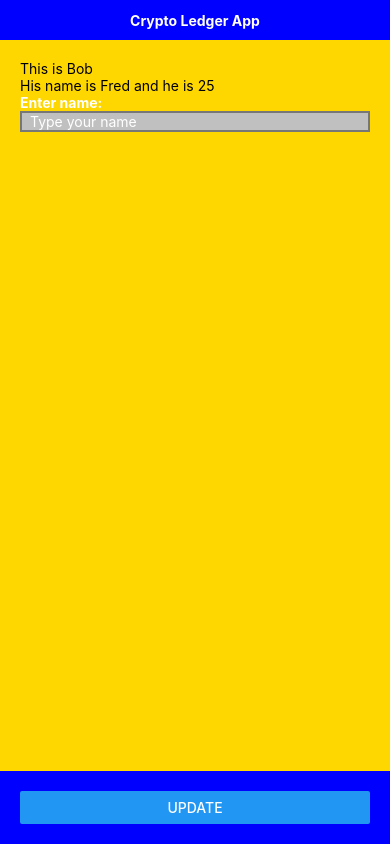
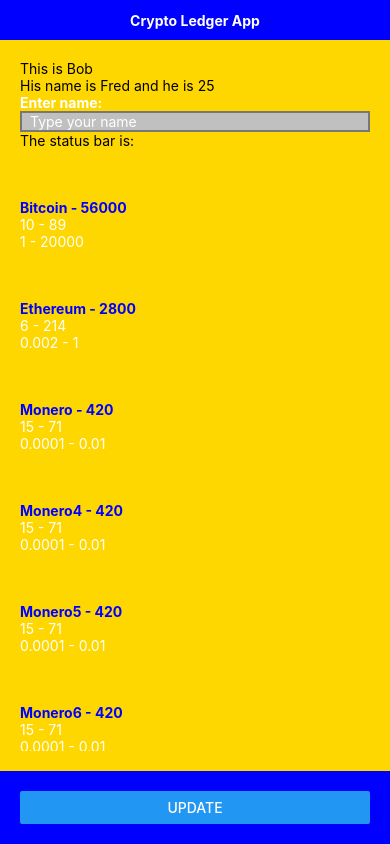
Before and after one commit to TMDStudios/crypto_ledger_app, a React Native app: screen / in a window 390 px wide. Built offline with nearby package versions, Linux system fonts and the light colour scheme.

Commit message:
Added ScrollView

```diff
--- a/App.js
+++ b/App.js
@@ -1,6 +1,15 @@
-import { StatusBar } from "expo-status-bar";
 import React, { useState } from "react";
-import { Button, Platform, SafeAreaView, StyleSheet, Text, TextInput, View } from "react-native";
+import {
+  Button,
+  Platform,
+  SafeAreaView,
+  StyleSheet,
+  Text,
+  TextInput,
+  View,
+  StatusBar,
+  ScrollView,
+} from "react-native";
 
 export default function App() {
   const [name, setName] = useState("Bob");
@@ -8,6 +17,78 @@
   const clickHandler = () => {
     setPerson({ name: "Tim", age: 42 });
   };
+  const [coin, setCoin] = useState([
+    {
+      symbol: "btc",
+      name: "Bitcoin",
+      price: 56000,
+      price1h: 10,
+      price24h: 89,
+      priceBTC: 1,
+      priceETH: 20000,
+      key: "1",
+    },
+    {
+      symbol: "eth",
+      name: "Ethereum",
+      price: 2800,
+      price1h: 6,
+      price24h: 214,
+      priceBTC: 0.002,
+      priceETH: 1,
+      key: "2",
+    },
+    {
+      symbol: "xmr",
+      name: "Monero",
+      price: 420,
+      price1h: 15,
+      price24h: 71,
+      priceBTC: 0.0001,
+      priceETH: 0.01,
+      key: "3",
+    },
+    {
+      symbol: "xmr",
+      name: "Monero4",
+      price: 420,
+      price1h: 15,
+      price24h: 71,
+      priceBTC: 0.0001,
+      priceETH: 0.01,
+      key: "4",
+    },
+    {
+      symbol: "xmr",
+      name: "Monero5",
+      price: 420,
+      price1h: 15,
+      price24h: 71,
+      priceBTC: 0.0001,
+      priceETH: 0.01,
+      key: "5",
+    },
+    {
+      symbol: "xmr",
+      name: "Monero6",
+      price: 420,
+      price1h: 15,
+      price24h: 71,
+      priceBTC: 0.0001,
+      priceETH: 0.01,
+      key: "6",
+    },
+    {
+      symbol: "xmr",
+      name: "Monero7",
+      price: 420,
+      price1h: 15,
+      price24h: 71,
+      priceBTC: 0.0001,
+      priceETH: 0.01,
+      key: "7",
+    },
+  ]);
   return (
     <SafeAreaView style={styles.container}>
       <View style={styles.header}>
@@ -24,6 +105,24 @@
           placeholder="Type your name"
           onChangeText={(val) => setName(val)}
         />
+        <Text>The status bar is: {StatusBar.currentHeight}</Text>
+        <ScrollView>
+          {coin.map((item) => {
+            return (
+              <View key={item.key}>
+                <Text style={styles.list_head}>
+                  {item.name} - {item.price}
+                </Text>
+                <Text style={styles.list_body}>
+                  {item.price1h} - {item.price24h}
+                </Text>
+                <Text style={styles.list_body}>
+                  {item.priceBTC} - {item.priceETH}
+                </Text>
+              </View>
+            );
+          })}
+        </ScrollView>
       </View>
       <View style={styles.buttonContainer}>
         <Button onPress={clickHandler} title="Update" />
@@ -65,4 +164,12 @@
     borderColor: "#777",
     paddingLeft: 8,
   },
+  list_head: {
+    paddingTop: 50,
+    color: "blue",
+    fontWeight: "bold",
+  },
+  list_body: {
+    color: "white",
+  },
 });
```
